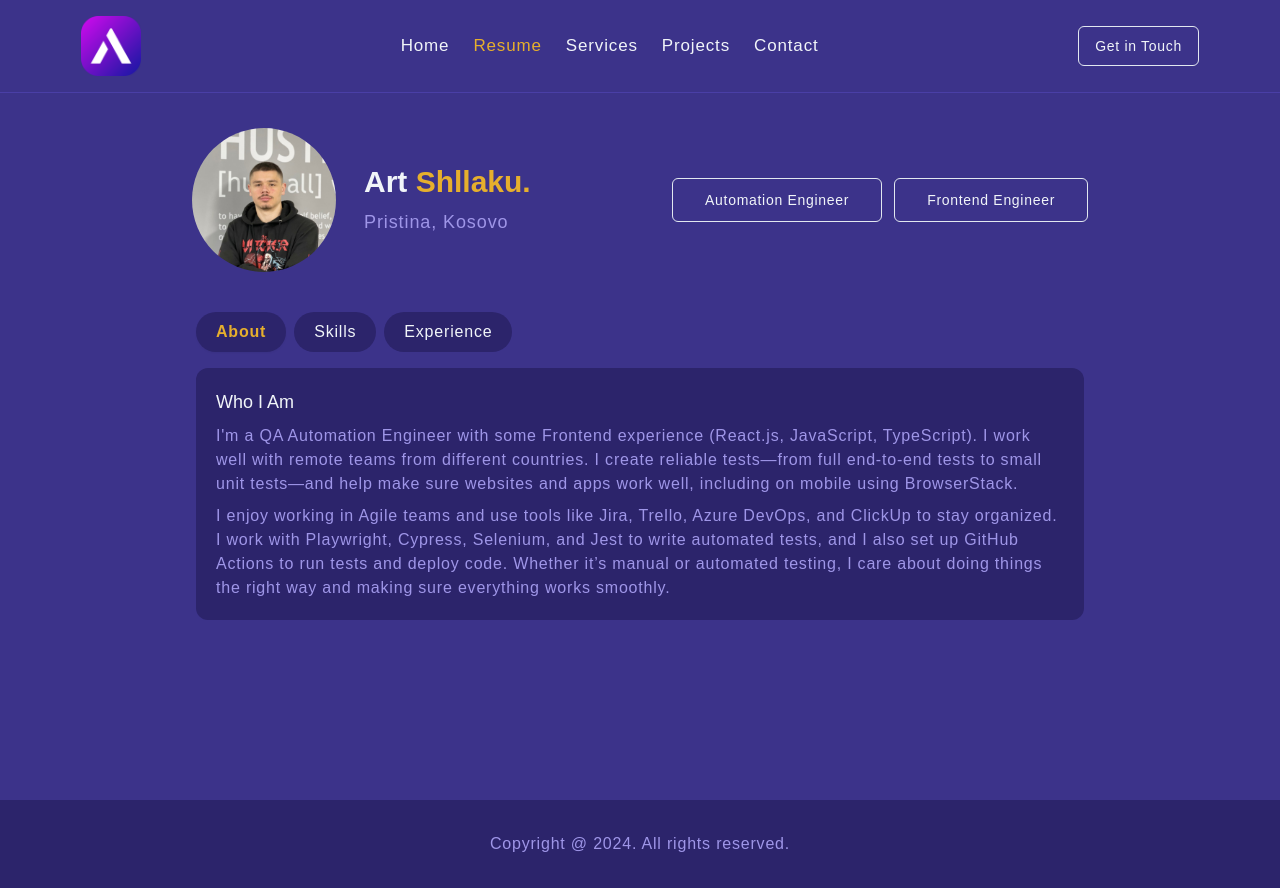
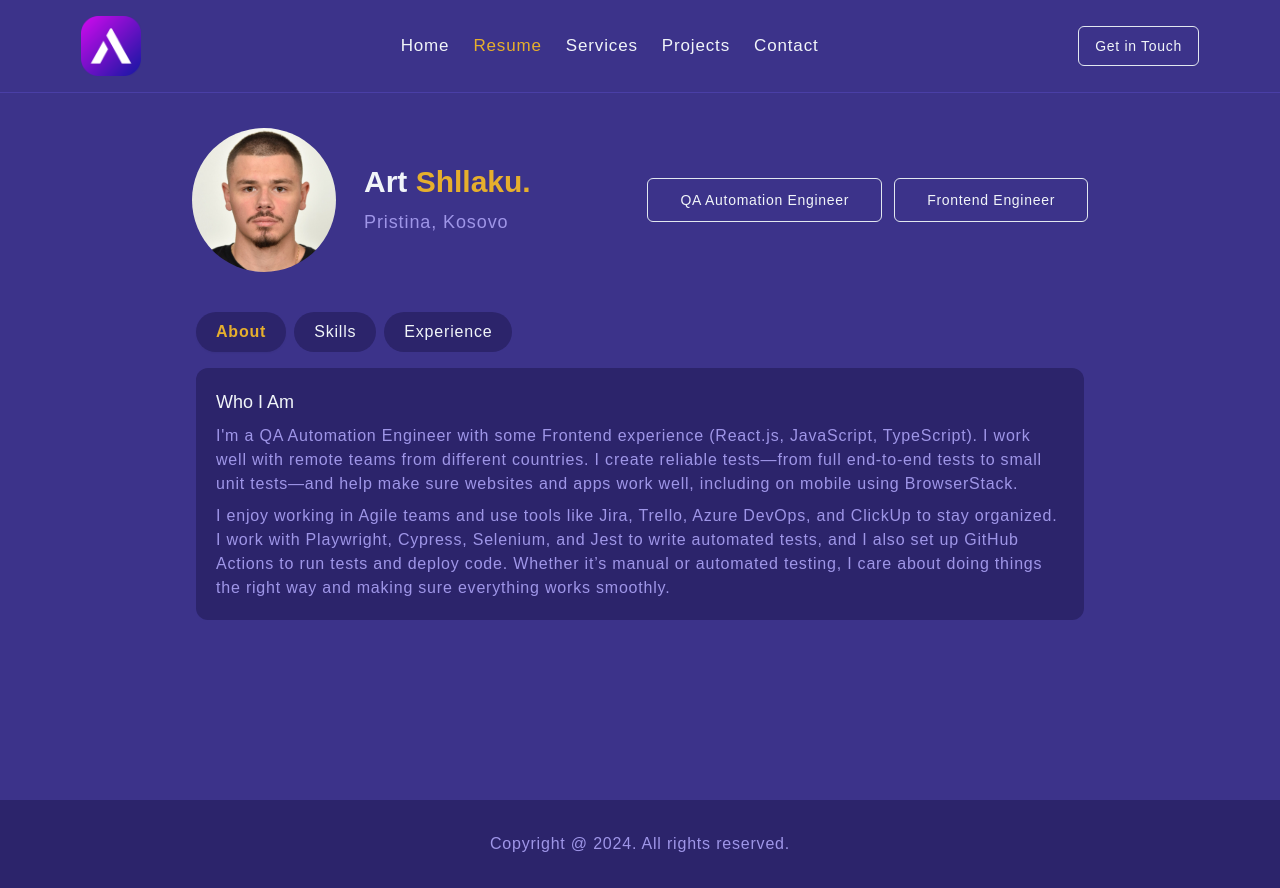
Before and after one commit to artshllk/portfolio, a Next.js app: page /resume in a window 1280 px wide. Built offline with nearby package versions, Linux system fonts and the light colour scheme; a web font is replaced by a local one.

Commit message:
update img

```diff
--- a/src/app/resume/page.jsx
+++ b/src/app/resume/page.jsx
@@ -27,7 +27,7 @@ export default function page() {
           data-qa="profile-details"
         >
           <MotionImage
-            src="/art.jpeg"
+            src="/artp.jpg"
             alt="profile"
             width={155}
             height={155}
@@ -65,7 +65,7 @@ export default function page() {
             size="lg"
             data-qa="automation-engineer-button"
           >
-            Automation Engineer
+            QA Automation Engineer
           </MotionButton>
           <MotionButton
             variants={variants.moveUp}
```
Also changed, not shown: public/art.jpeg (deleted), public/artp.jpg (added).
